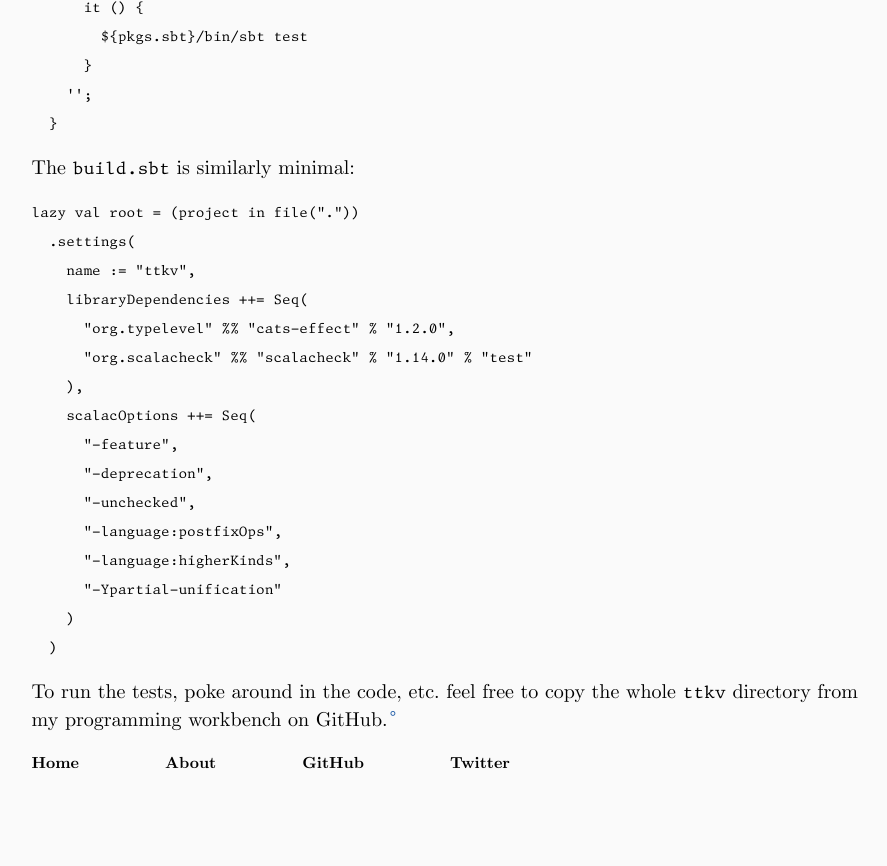
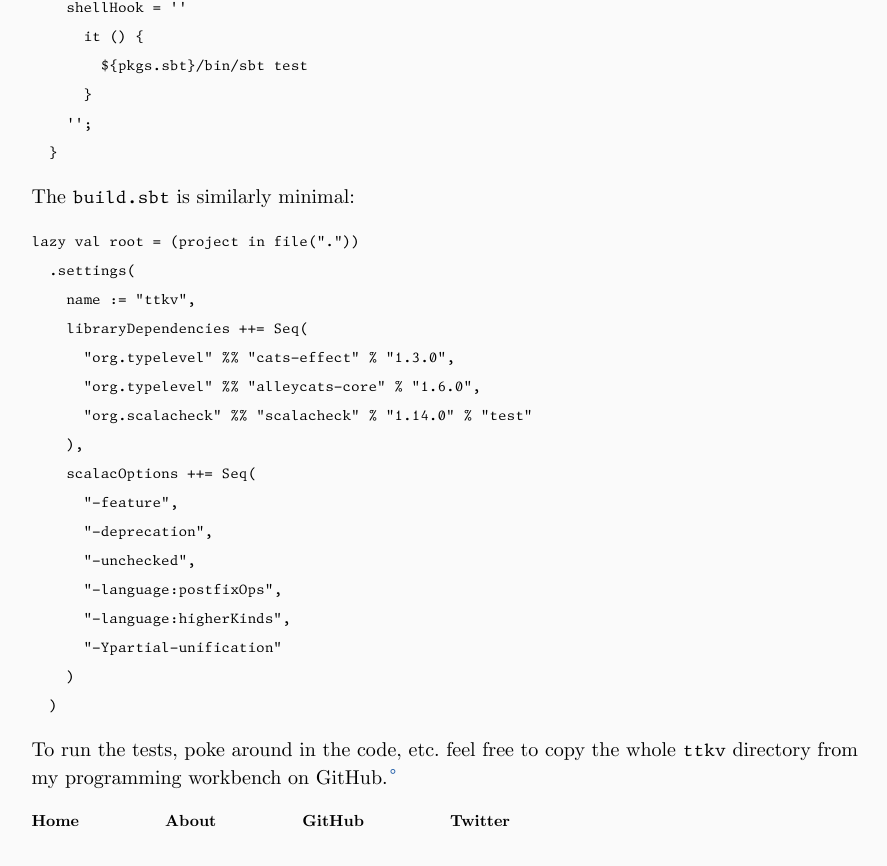
Before and after one commit to genos/genos.github.io, a Jekyll site: the page built from _posts/2019-04-16-time-traveling-kv-store.md, in a window 1280 px wide and 900 px high, scrolled down 4210 px. Shown: the top 866 px of the window, without its empty margins (186-1073 px from the left). Built offline with Jekyll 4.4.1, drawn with Linux system fonts in a browser that asks for light colours; before the commit the page ends 5052 px from its top, so only the background shows below that; some of the changed text lies outside the part shown.

Commit message:
alleycats to avoid .toList

```diff
--- a/_posts/2019-04-16-time-traveling-kv-store.md
+++ b/_posts/2019-04-16-time-traveling-kv-store.md
@@ -79,6 +79,7 @@
 
 import cats.effect.{Clock, Sync}
 import cats.implicits._
+import alleycats.std.iterable._
 import scala.concurrent.duration.NANOSECONDS
 import scala.collection.immutable.LongMap
 
@@ -203,7 +204,8 @@
   .settings(
     name := "ttkv",
     libraryDependencies ++= Seq(
-      "org.typelevel" %% "cats-effect" % "1.2.0",
+      "org.typelevel" %% "cats-effect" % "1.3.0",
+      "org.typelevel" %% "alleycats-core" % "1.6.0",
       "org.scalacheck" %% "scalacheck" % "1.14.0" % "test"
     ),
     scalacOptions ++= Seq(
```
Also changed, not shown: other parts of _posts/2019-04-16-time-traveling-kv-store.md (+1 -1 lines).
